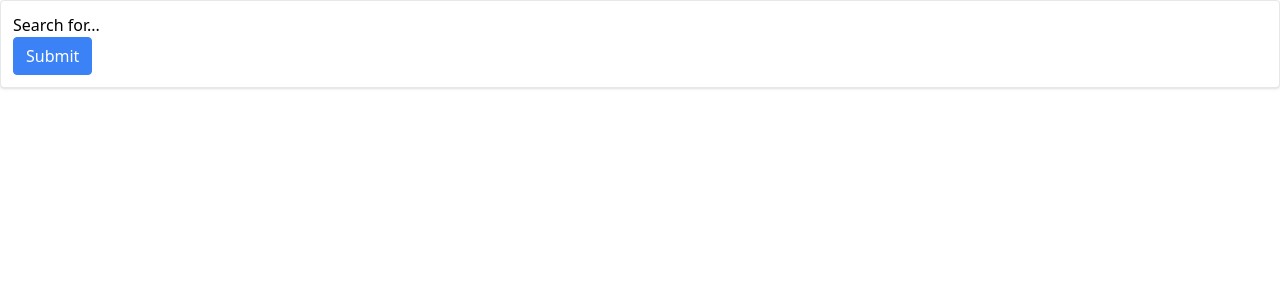
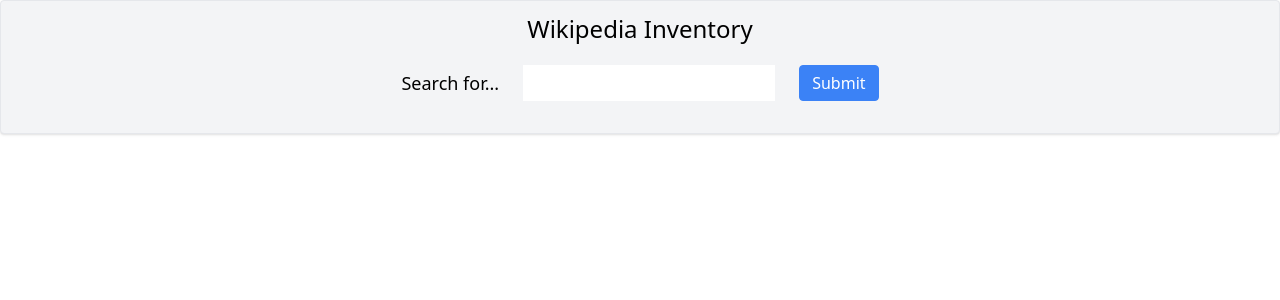
Before and after one commit to ThanasisBalamatsis/wikipedia-react-app, a React (Create React App) app: page / in a window 1280 px wide. Shown: the top 300 px of the page. Built offline with nearby package versions, Linux system fonts and the light colour scheme.

Commit message:
Update SearchPage style

```diff
--- a/src/components/Button.js
+++ b/src/components/Button.js
@@ -6,7 +6,7 @@
     close,
     ...rest
 }) {
-    const classes = classnames("flex items-center px-3 py-1.5 border",{
+    const classes = classnames("flex items-center px-3 py-1.5 border h-9 m-1 font-thin",{
         "border-blue-500 bg-blue-500 text-white rounded" : submit,
         "border-red-400 bg-red-500" : close
     });
--- a/src/components/Form.js
+++ b/src/components/Form.js
@@ -1,9 +1,10 @@
+import classnames from "classnames";
 import { useState } from "react";
 import Button from "./Button";
 import Panel from "./Panel";
 import searchTerm from "../wikipedia-api";
 
-export default function Form({children, className, ...rest}) {
+export default function Form({children, className, title, search, ...rest}) {
     const [term, setTerm] = useState("");
 
     const handleSubmit = (event) => {
@@ -20,11 +21,16 @@
         console.log(result);
     };
 
+    const classes = classnames("items-center", {
+        "flex": search
+    });
+
     return (
-        <Panel className={className} {...rest}>
-            <form onSubmit={handleSubmit}>
-                <label>{children}</label>
-                <input className="font-bold" value={term} onChange={handleChange}/>
+        <Panel {...rest}>
+            <label className="font-thin text-2xl">{title}</label>
+            <form className={classes} onSubmit={handleSubmit}>
+                <label className="text-lg m-1 font-thin">{children}</label>
+                <input className="font-thin font-style: italic text-lg h-9 m-5" value={term} onChange={handleChange}/>
                 <Button submit onClick={handleClick}>Submit</Button>
             </form>
         </Panel>
--- a/src/components/Panel.js
+++ b/src/components/Panel.js
@@ -3,7 +3,7 @@
 export default function Panel({children, className, ...rest}) {
 
     const classes = classnames(
-        "border rounded p-3 shadow bg-white w-full",
+        "grid place-items-center border rounded p-3 shadow bg-gray-100 w-full",
         className
     );
 
--- a/src/pages/SearchPage.js
+++ b/src/pages/SearchPage.js
@@ -2,6 +2,6 @@
 
 export default function SearchPage() {
     return (
-        <Form>Search for... </Form>
+        <Form search title="Wikipedia Inventory">Search for... </Form>
     );
 }
--- a/tailwind.config.js
+++ b/tailwind.config.js
@@ -5,6 +5,9 @@
   ],
   theme: {
     extend: {},
+    fontFamily: {
+      'custom': ['"Helvetica Neue"']
+    }
   },
   plugins: [],
 }
```
